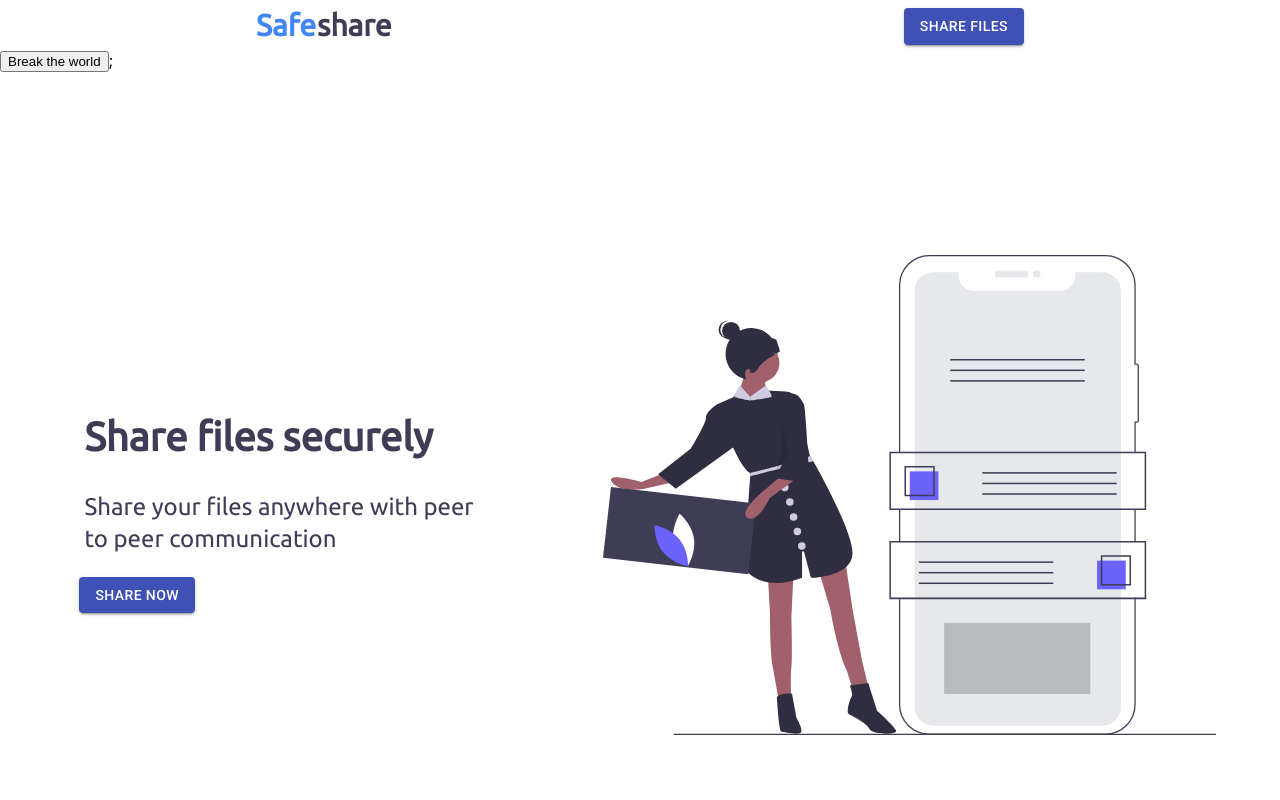
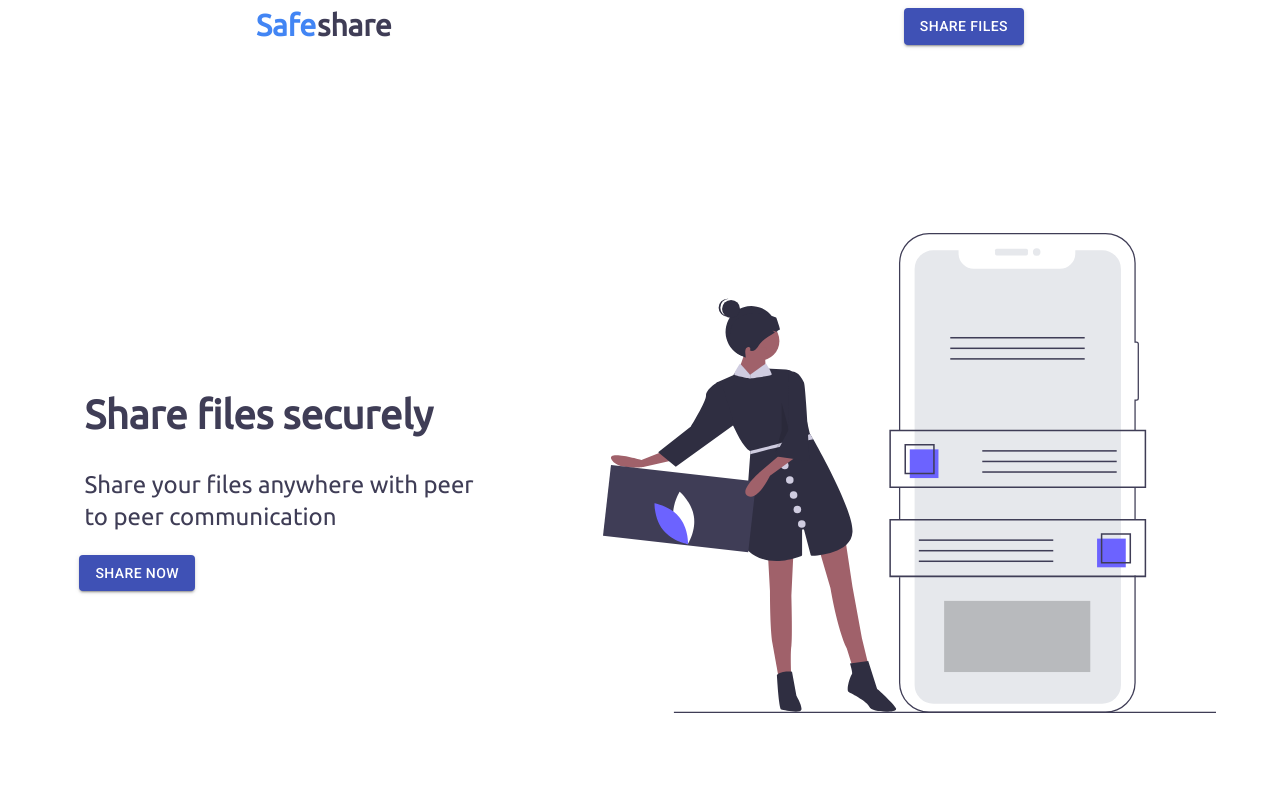
Before and after one commit to vj-abishek/airdrop, a React (Create React App) app: page / in a window 1280 px wide. Shown: the top 800 px of the page. Built offline with nearby package versions, Linux system fonts and the light colour scheme.

Commit message:
Removing the error

```diff
--- a/src/Components/Home/Home.jsx
+++ b/src/Components/Home/Home.jsx
@@ -57,18 +57,10 @@ export default function Home() {
     })
   }
   const handleCancel = () => setTrigger(false)
-  const methodDoesNotExist = () => {
-    try {
-      window.alertme('hello world')
-    } catch (err) {
-      console.error(err)
-    }
-  }
   return (
     <div>
       <Ad />
       <Header />
-      <button onClick={methodDoesNotExist}>Break the world</button>;
       {updateHappen && <Toast />}
       <Section />
       <Article />
```
